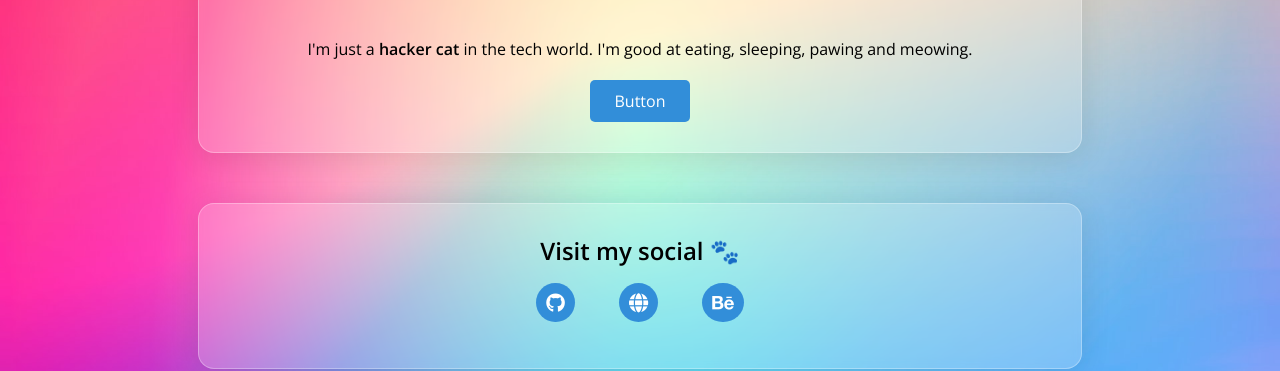
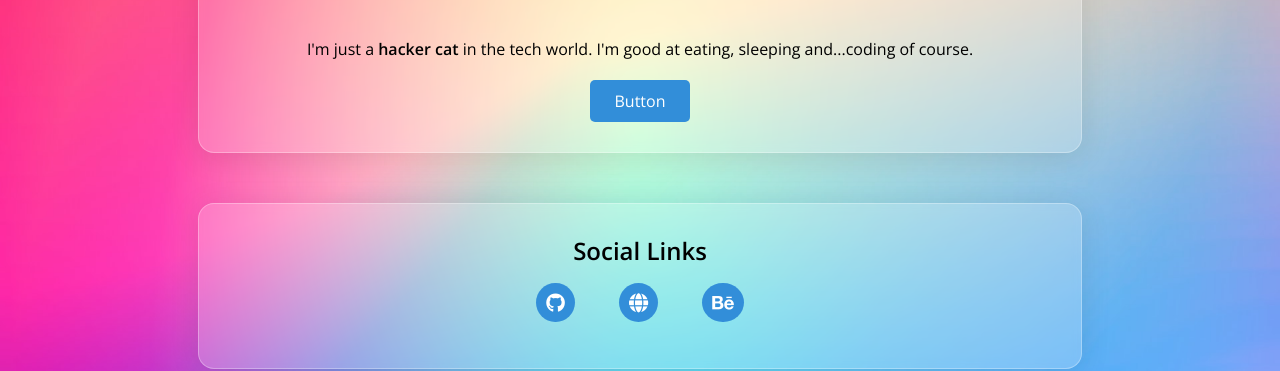
Before and after one commit to laura-latuillerie/profile, a plain HTML site: page index.html in a window 1280 px wide. Shown: the part 298-669 px from the top of the page. Drawn offline with nearby package versions, Linux system fonts and the light colour scheme.

Commit message:
Change text content

```diff
--- a/index.html
+++ b/index.html
@@ -16,11 +16,12 @@
     <h2>Full-stack developper</h2>
     <img src="https://www.gifcen.com/wp-content/uploads/2022/03/pusheen-gif-6.gif" alt="Picture of a geek cat"
       id="profile-picture">
-    <p>I'm just a <strong>hacker cat</strong> in the tech world. I'm good at eating, sleeping, pawing and meowing.</p>
+    <p>I'm just a <strong>hacker cat</strong> in the tech world. I'm good at eating, sleeping and...coding of course.
+    </p>
     <a href="#" taget="_blank" class="btn round-sm  blue-bg">Button</a>
   </div>
   <div class="box centered round-md">
-    <h2>Visit my social 🐾</h3>
+    <h2>Social Links</h3>
       <ul class="inline-list">
         <li><a href="#"></a><i class="fa-brands fa-github social-btn circle blue-bg"></i></li>
         <li><a href="#"></a><i class="fa-solid fa-globe social-btn circle blue-bg"></i></li>
```
